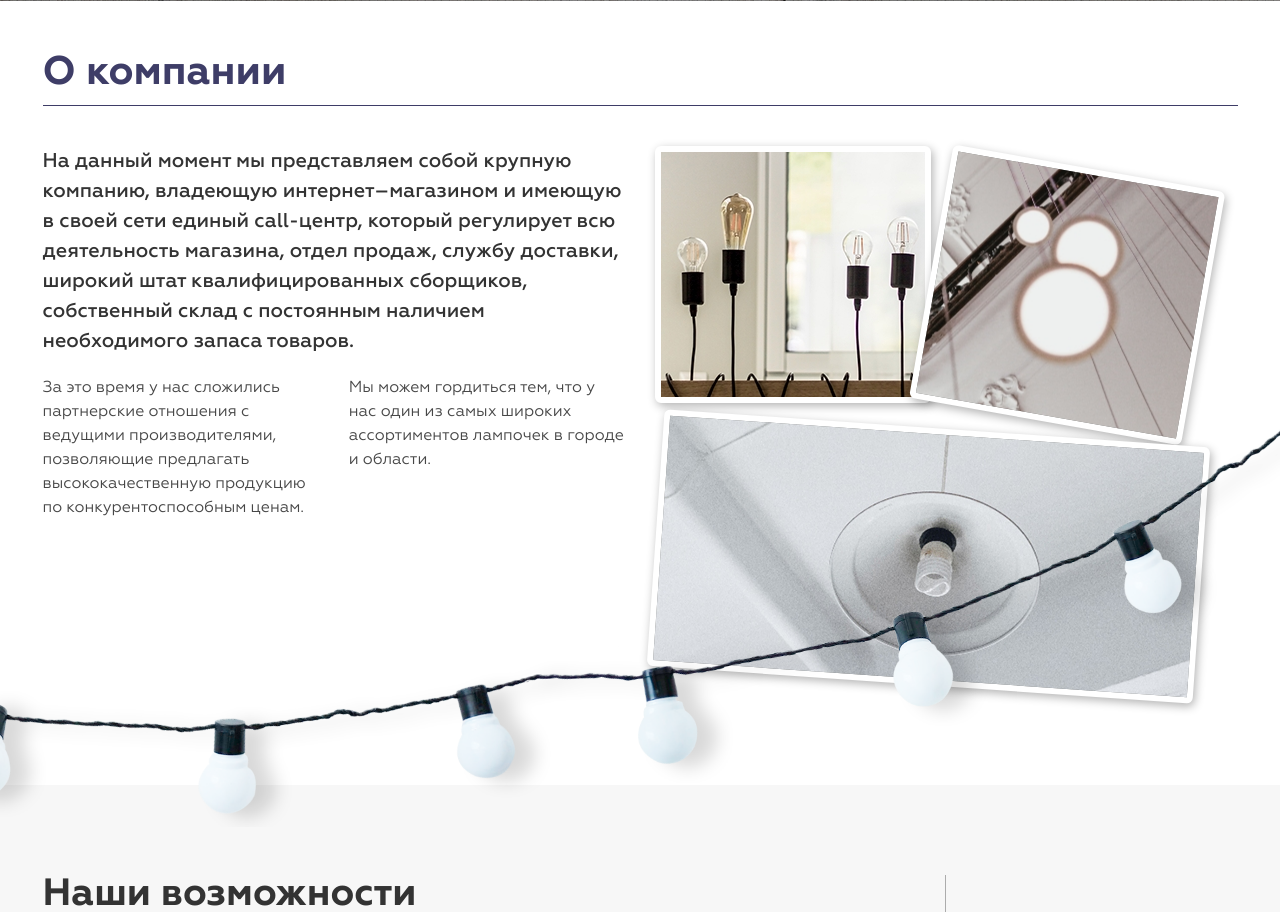
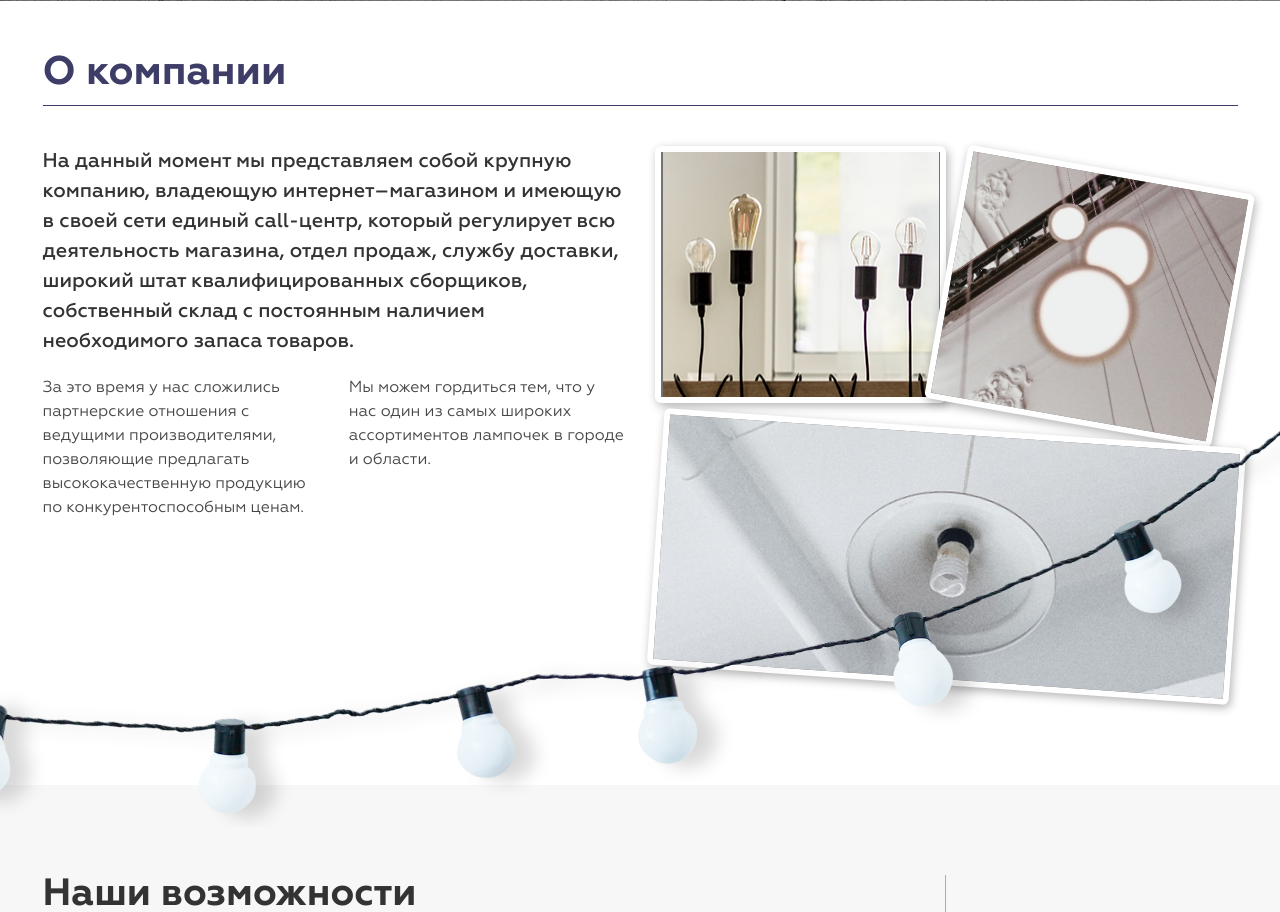
Before and after one commit to Ozimnadius/stroym, a PHP site: page /about.php in a window 1280 px wide. Shown: the part 690-1602 px from the top of the page. Run offline with PHP 8.4, Linux system fonts and the light colour scheme.

Commit message:
cross-browser

```diff
--- a/css/sections/_about.scss
+++ b/css/sections/_about.scss
@@ -49,52 +49,62 @@
     }
   }
   &__img {
-    display: flex;
-    align-items: center;
-    justify-content: center;
+    //display: flex;
+    //align-items: center;
+    //justify-content: center;
     flex-grow: 1;
-    max-width: 276px;
+    width: 276px;
     height: 257px;
     flex-basis: 50%;
-
     box-shadow: 2px 3px 10px rgba(0, 0, 0, 0.3);
     border-radius: 6px;
     border: 6px solid $bg;
     background-color: #717372;
     overflow: hidden;
+    position: relative;
+
+    @include sm-block {
+      flex-basis: auto;
+      width: 276px;
+    };
+
 
     &_1 {
       transform: rotate(10deg);
       transform-origin: 20px center;
       .about__pic {
-        transform: rotate(-10deg);
+        //transform: rotate(-10deg);
       }
       @include sm-block {
         transform: rotate(1deg);
         margin-top: 5px;
         .about__pic {
-          transform: rotate(-1deg);
+          //transform: rotate(-1deg);
         }
       };
     }
 
     &_2 {
-      max-width: 547px;
+      width: 547px;
       transform: rotate(4deg);
       .about__pic {
-        transform: rotate(-4deg);
+        //transform: rotate(-4deg);
       }
       @include sm-block {
-        max-width: 276px;
+       width: 276px;
         transform: rotate(-1deg);
         .about__pic {
-          transform: rotate(1deg);
+          //transform: rotate(1deg);
         }
       };
     }
   }
   &__pic {
     max-width: initial;
+    position: absolute;
+    top: 50%;
+    left: 50%;
+    transform: translate(-50%,-50%);
   }
 
   &__bg {
--- a/css/sections/_delivery.scss
+++ b/css/sections/_delivery.scss
@@ -4,7 +4,9 @@
   &__top {
     background-image: url(/images/bg/bg-delivery.jpg);
     background-repeat: no-repeat;
-    padding-bottom: 60px;
+    padding-bottom: 100px;
+    background-position: right -90px bottom 60px;
+
     @include md-block {
       background-size: 530px 424px;
       background-position: right -90px bottom 20px;
--- a/css/sections/_header.scss
+++ b/css/sections/_header.scss
@@ -609,6 +609,10 @@
       height: 6px;
       width: 45px;
       background-color: $bg;
+      margin-bottom: 8px;
+      &:last-child {
+        margin-bottom: 0;
+      }
       @include sm-block {
         width: 34px;
         height: 5px;
--- a/css/sections/_main-about.scss
+++ b/css/sections/_main-about.scss
@@ -144,6 +144,11 @@
     bottom: 0;
     left: 0;
     right: 0;
+
+    background: url(/images/bg/bg_about-main.jpg) center 0 no-repeat;
+    background-attachment: fixed;
+    background-size: cover;
+
     background: url(/images/bg/main-about1.png) left 45px top -100px no-repeat,
     url(/images/bg/main-about2.png) right 45px top -100px no-repeat,
     url(/images/bg/bg_about-main.jpg) center 0 no-repeat/ cover fixed;
--- a/css/sections/_mmenu.scss
+++ b/css/sections/_mmenu.scss
@@ -36,6 +36,9 @@
     box-shadow: 0 11px 16px rgba(0, 0, 0, 0.3);
     transition: 0.3s;
     -webkit-overflow-scrolling: touch;
+    @include xs-block {
+      padding-bottom: 70px;
+    };
 
 
     &::-webkit-scrollbar {
@@ -55,7 +58,7 @@
     display: flex;
     align-items: center;
     justify-content: space-between;
-    padding: 13px 20px;
+    padding: 25px;
     position: relative;
 
     @include xs-block {
@@ -94,7 +97,7 @@
     justify-content: center;
     position: absolute;
     top: 50%;
-    margin-right: -19px;
+    margin-top: -19px;
     right: 30px;
 
     @include xs-block {
--- a/js/main.js
+++ b/js/main.js
@@ -456,8 +456,8 @@ $(function () {
     });
 
     $('.personal__photo-input').on('change', function (e) {
-        let img = document.querySelector('.personal__photo-img');
-        img.src = URL.createObjectURL(this.files[0]);
+        let img =$('.personal__photo-img');
+        img.attr('src',URL.createObjectURL(this.files[0]));
     });
 
     $('.personal__select').selectmenu();
--- a/pages/main/index.php
+++ b/pages/main/index.php
@@ -1611,7 +1611,7 @@
 
                 <!-- main-brand__next -->
                 <div class="main-brands__next">
-                    <button role="button" class="arrow arrow_white main-brands__prev-arrow">
+                    <button role="button" class="arrow arrow_white main-brands__next-arrow">
                        <svg class="arrow__svg">
                             <use xlink:href="images/icons/sprite.svg#right"></use>
                         </svg>
```
Also changed, not shown: css/main.css, 1 other file.
